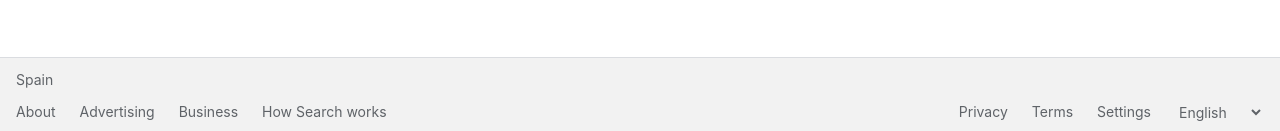
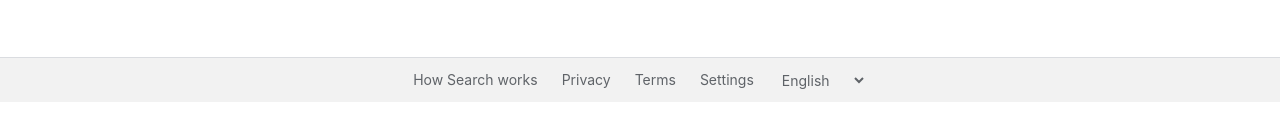
Before and after one commit to frozono9/panagram, a SvelteKit app: page / in a window 1280 px wide. Shown: the part 743-874 px from the top of the page. After the commit the page ends 845 px from the top, so only its background shows below. Built offline with nearby package versions, Linux system fonts and the light colour scheme.

Commit message:
Modified footer to be simpler

```diff
--- a/src/routes/+layout.svelte
+++ b/src/routes/+layout.svelte
@@ -30,24 +30,8 @@
 
 <!-- Footer -->
 <footer class="bg-[var(--bg-footer)] border-t border-[var(--border-footer)] px-4 py-3">
-	<div class="flex flex-col gap-3 text-sm text-[var(--text-secondary)]">
-		<!-- Country/Location -->
-		<div class="flex items-center">
-			<span class="text-[var(--text-secondary)]">Spain</span>
-		</div>
-
-		<!-- Footer links and language selector -->
-		<div class="flex flex-col sm:flex-row justify-between items-start sm:items-center gap-3">
-			<!-- Left side links -->
-			<div class="flex flex-wrap items-center gap-6">
-				<a href="#" class="hover:underline text-[var(--text-secondary)]">About</a>
-				<a href="#" class="hover:underline text-[var(--text-secondary)]">Advertising</a>
-				<a href="#" class="hover:underline text-[var(--text-secondary)]">Business</a>
+	<div class="flex flex-wrap justify-center items-center gap-6 text-sm text-[var(--text-secondary)]">
 		<a href="#" class="hover:underline text-[var(--text-secondary)]">How Search works</a>
-			</div>
-
-			<!-- Right side links and language -->
-			<div class="flex flex-wrap items-center gap-6">
 		<a href="#" class="hover:underline text-[var(--text-secondary)]">Privacy</a>
 		<a href="#" class="hover:underline text-[var(--text-secondary)]">Terms</a>
 		<a href="#" class="hover:underline text-[var(--text-secondary)]">Settings</a>
@@ -64,8 +48,6 @@
 			{/each}
 		</select>
 	</div>
-		</div>
-	</div>
 </footer>
 
 <style>
```
Lines whose indentation alone changed are shown as unchanged.
